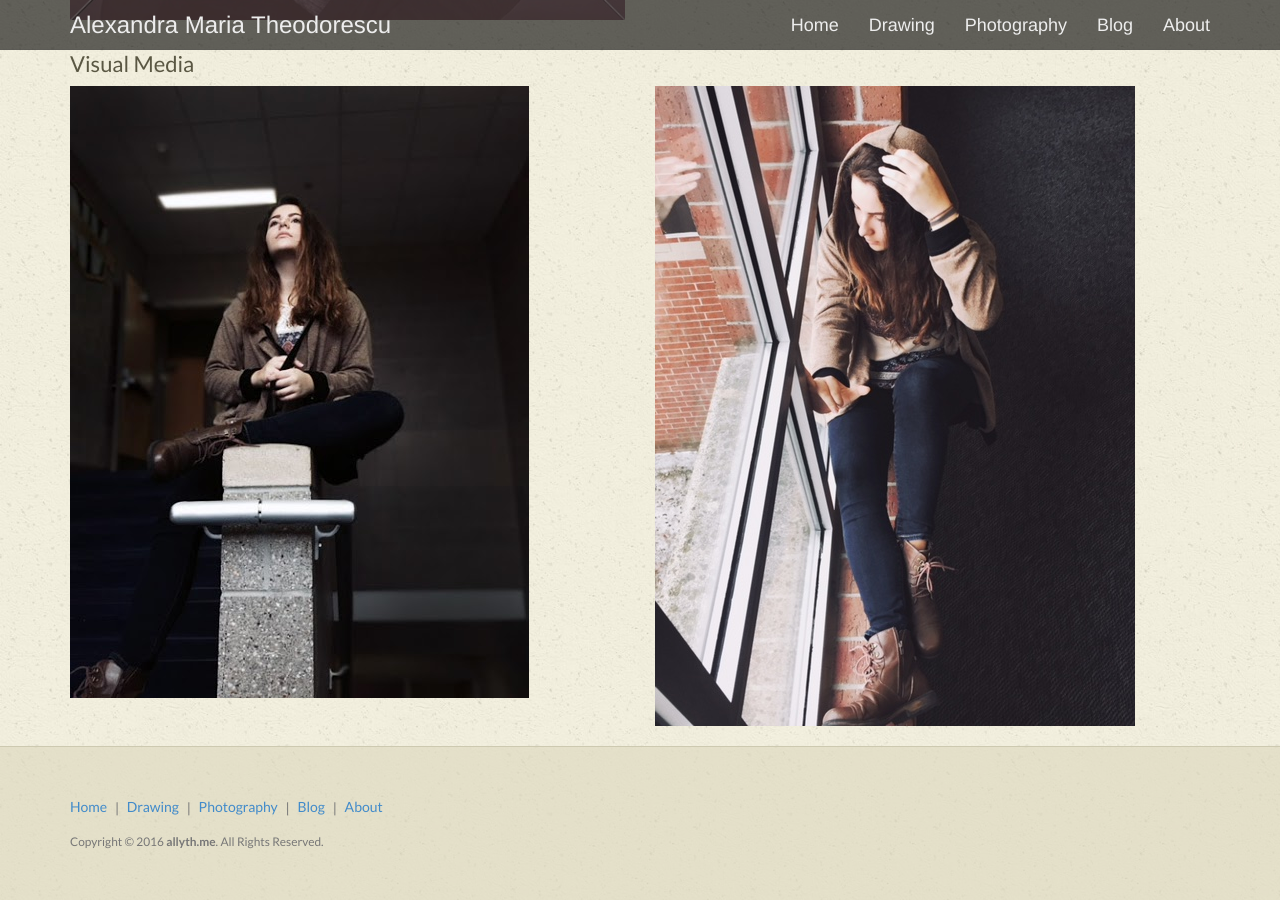
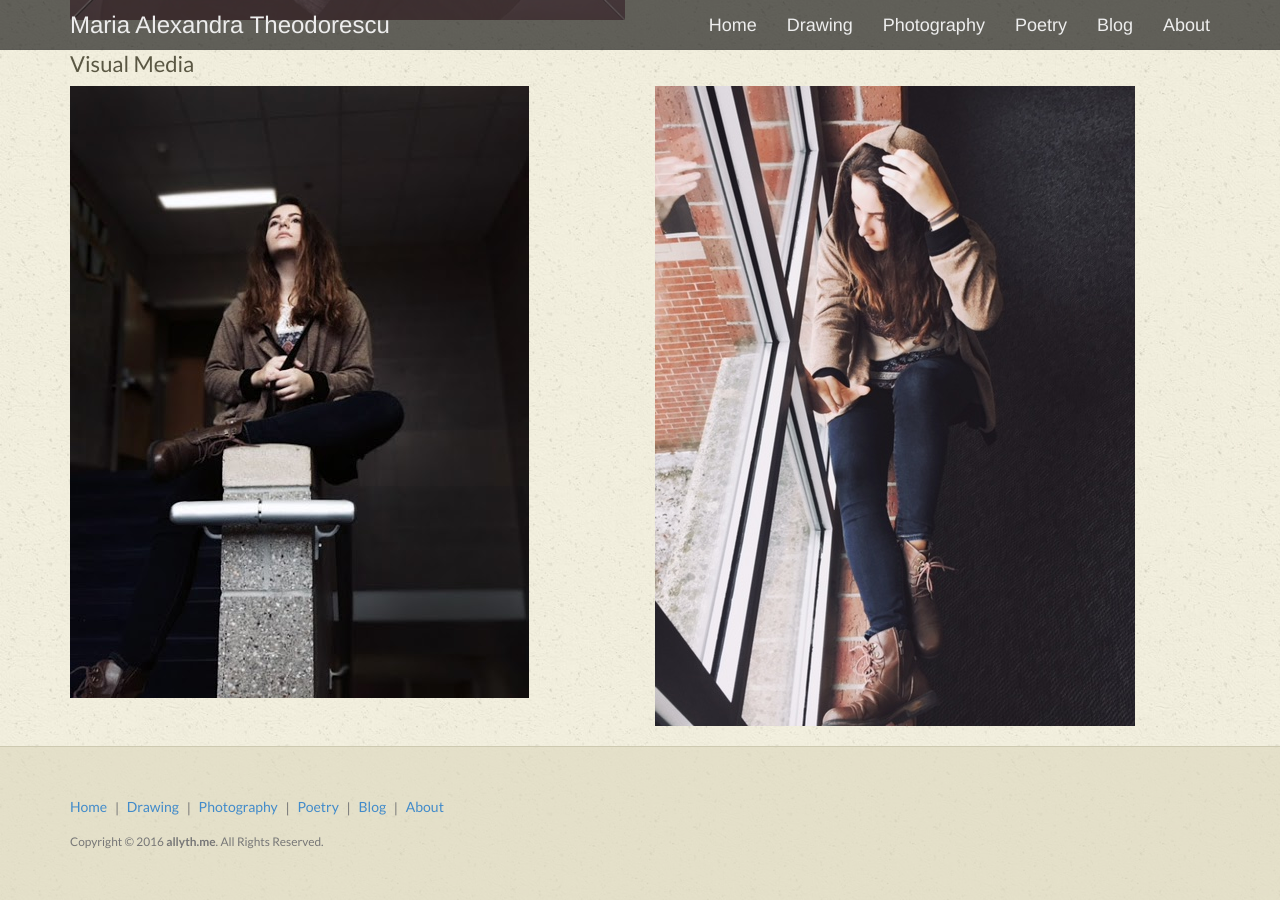
Before and after one commit to allyth/allyth, a Jekyll site: the page built from about.html, in a window 1280 px wide and 900 px high, scrolled down 1830 px. Built offline with Jekyll 4.4.1, drawn with Linux system fonts in a browser that asks for light colours; some web fonts are replaced.

Commit message:
Picture change

```diff
--- a/_config.yml
+++ b/_config.yml
@@ -3,7 +3,7 @@
 # ----------------------- #
 
 url: http://www.allyth.me
-title: Alexandra Maria Theodorescu
+title: Maria Alexandra Theodorescu
 email:
 author: Alexandra
 description:
@@ -53,6 +53,8 @@
     url: /drawing/
   - text: Photography
     url: /photography/
+  - text: Poetry
+    url: /poetry/
   - text: Blog
     url: /blog/
   - text: About
--- a/about.html
+++ b/about.html
@@ -16,7 +16,7 @@
             </div>
         </div>
         <div class="col-md-3" style="text-align: center;">
-            <img class="me img-responsive img-circle" alt="Alexandra Maria Theodorescu" style="margin: 0 auto;" src="/img/site/me-bw.jpg" />
+            <img class="me img-responsive img-circle" alt="Maria Alexandra Theodorescu" style="margin: 0 auto;" src="/img/site/me-bw.jpg" />
         </div>
     </div>
 
--- a/css/home.css
+++ b/css/home.css
@@ -11,7 +11,7 @@
 .intro-header {
     height: 500px;
     color: #f8f8f8;
-    background: url(../img/site/orangebutterfly.jpg) no-repeat;
+    background: url(../img/site/ocean.jpg) no-repeat;
     background-size: cover;
     background-position: center 50%;
     position: relative;
```
Also changed, not shown: img/site/ocean.jpg (added).
